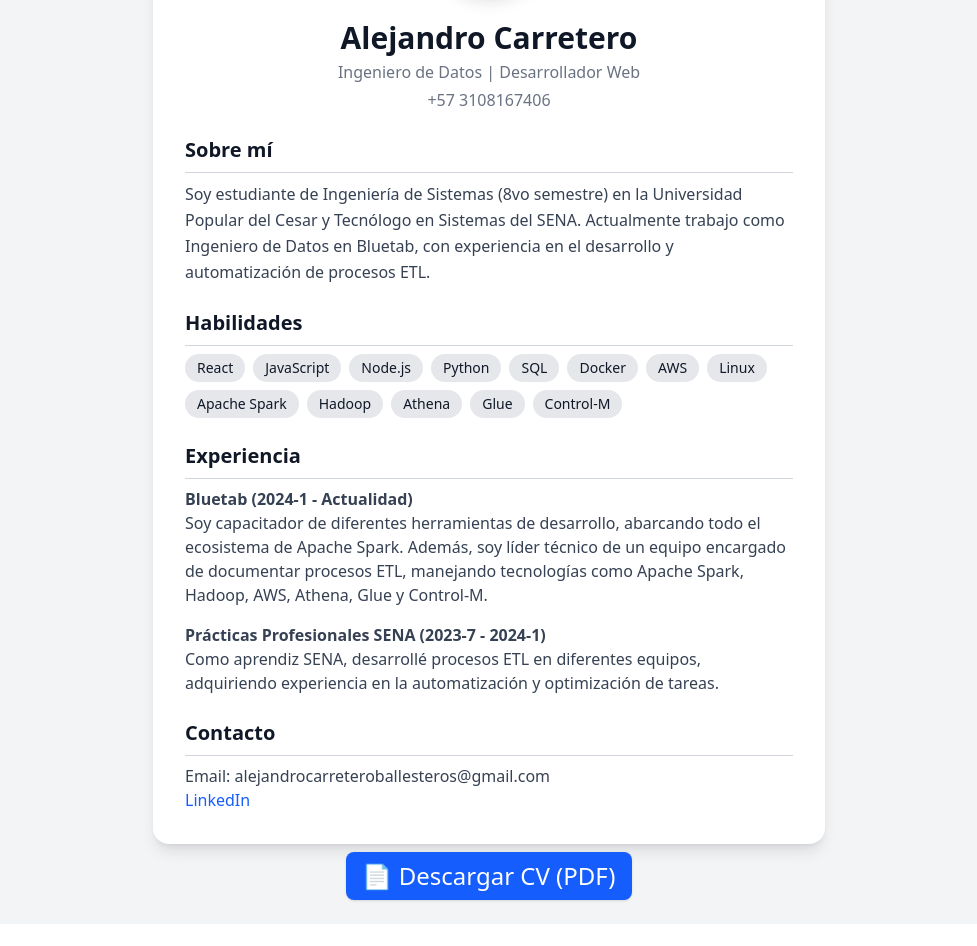
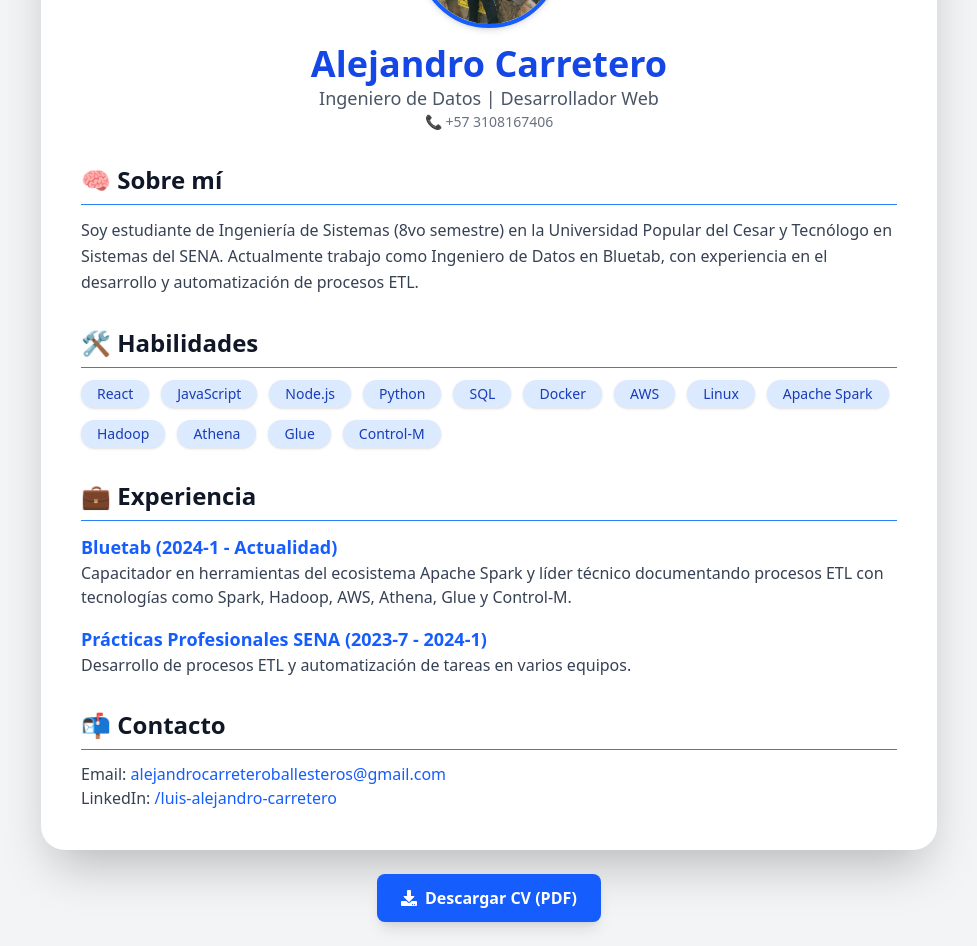
Before and after one commit to chandro-dev/alejocarreteroweb, a React (Vite) app: page /alejocarreteroweb/cv in a window 1280 px wide. Shown: the part 180-1126 px from the top of the page, without its empty margins (151-1128 px from the left). Before the commit the page ends 1104 px from the top, so only its background shows below. Built offline with nearby package versions, Linux system fonts and the light colour scheme.

Commit message:
Change styles of cv

```diff
--- a/package.json
+++ b/package.json
@@ -19,11 +19,11 @@
     "framer-motion": "^12.3.1",
     "react": "^18.3.1",
     "react-dom": "^18.3.1",
-    "react-icons": "^5.4.0",
+    "react-icons": "^5.5.0",
     "react-markdown": "^9.0.3",
     "react-redux": "^9.1.2",
     "react-router-dom": "^7.1.5",
-    "react-to-pdf": "^1.0.1",
+    "react-to-pdf": "^2.0.1",
     "redux": "^5.0.1",
     "swiper": "^11.2.2"
   },
--- a/src/cv/Cv.jsx
+++ b/src/cv/Cv.jsx
@@ -1,84 +1,48 @@
-import { useRef, useState, useEffect } from "react";
 import Photo from "./../assets/image.png";
+import { FaDownload } from "react-icons/fa";
 
 function Cv() {
-  const cvRef = useRef();
-  const [isReady, setIsReady] = useState(false);
 
-  // Comprobar si el componente está listo para imprimir
-  useEffect(() => {
-    if (cvRef.current) {
-      setIsReady(true); // Marca el componente como listo una vez se haya renderizado
-    }
-  }, [cvRef.current]);
 
   return (
-    <div className="min-h-screen flex flex-col items-center justify-center bg-gray-100 dark:bg-gray-900 text-gray-900 dark:text-white transition-all duration-300 p-4">
-
-
-
+    <div className="min-h-screen flex flex-col items-center justify-center bg-gray-100 dark:bg-gray-900 text-gray-900 dark:text-white transition-all duration-300 p-6 print:bg-white">
 
       {/* Contenedor del CV */}
       <div
-        ref={cvRef}
-        className="bg-white dark:bg-gray-800 p-8 rounded-2xl shadow-lg w-full max-w-2xl text-center print:shadow-none print:p-4"
+        className="bg-white dark:bg-gray-800 p-10 rounded-3xl shadow-2xl w-full max-w-4xl text-center print:shadow-none print:p-4 print:border-none print:rounded-none"
       >
-        {/* Imagen de Perfil */}
-        <div className="flex justify-center mb-6">
+        {/* Imagen y Título */}
+        <div className="flex flex-col items-center mb-8">
           <img
             src={Photo}
             alt="Profile"
-            className="w-32 h-32 rounded-full shadow-lg"
+            className="w-36 h-36 rounded-full shadow-md border-4 border-blue-600 mb-4"
           />
+          <h1 className="text-4xl font-bold text-blue-700 dark:text-blue-400">Alejandro Carretero</h1>
+          <p className="text-lg text-gray-600 dark:text-gray-400">Ingeniero de Datos | Desarrollador Web</p>
+          <p className="text-sm text-gray-500 dark:text-gray-400">📞 +57 3108167406</p>
         </div>
 
-        {/* Header */}
-        <header className="mb-6">
-          <h1 className="text-3xl font-bold">Alejandro Carretero</h1>
-          <p className="text-gray-500 dark:text-gray-400 mt-1">
-            Ingeniero de Datos | Desarrollador Web
-          </p>
-          {/* Teléfono */}
-          <p className="text-gray-500 dark:text-gray-400 mt-1">
-            +57 3108167406
-          </p>
-        </header>
-
-        {/* Sección Sobre Mí */}
-        <section className="mb-6 text-left">
-          <h2 className="text-xl font-semibold border-b border-gray-300 pb-2 mb-2">
-            Sobre mí
-          </h2>
+        {/* Sobre Mí */}
+        <section className="text-left mb-8">
+          <h2 className="text-2xl font-semibold border-b pb-2 border-blue-500 mb-3">🧠 Sobre mí</h2>
           <p className="text-gray-700 dark:text-gray-300 leading-relaxed">
             Soy estudiante de Ingeniería de Sistemas (8vo semestre) en la Universidad Popular del Cesar y Tecnólogo en Sistemas del SENA.
             Actualmente trabajo como Ingeniero de Datos en Bluetab, con experiencia en el desarrollo y automatización de procesos ETL.
           </p>
         </section>
 
-        {/* Sección Habilidades */}
-        <section className="mb-6 text-left">
-          <h2 className="text-xl font-semibold border-b border-gray-300 pb-2 mb-2">
-            Habilidades
-          </h2>
-          <ul className="flex flex-wrap gap-2">
+        {/* Habilidades */}
+        <section className="text-left mb-8">
+          <h2 className="text-2xl font-semibold border-b pb-2 border-blue-500 mb-3">🛠️ Habilidades</h2>
+          <ul className="flex flex-wrap gap-3">
             {[
-              "React",
-              "JavaScript",
-              "Node.js",
-              "Python",
-              "SQL",
-              "Docker",
-              "AWS",
-              "Linux",
-              "Apache Spark",
-              "Hadoop",
-              "Athena",
-              "Glue",
-              "Control-M"
+              "React", "JavaScript", "Node.js", "Python", "SQL", "Docker",
+              "AWS", "Linux", "Apache Spark", "Hadoop", "Athena", "Glue", "Control-M"
             ].map((skill) => (
               <li
                 key={skill}
-                className="bg-gray-200 dark:bg-gray-700 px-3 py-1 rounded-full text-sm"
+                className="bg-blue-100 dark:bg-blue-800 text-blue-800 dark:text-white px-4 py-1 rounded-full text-sm font-medium shadow-sm"
               >
                 {skill}
               </li>
@@ -86,53 +50,41 @@ function Cv() {
           </ul>
         </section>
 
-        {/* Sección Experiencia */}
-        <section className="mb-6 text-left">
-          <h2 className="text-xl font-semibold border-b border-gray-300 pb-2 mb-2">
-            Experiencia
-          </h2>
+        {/* Experiencia */}
+        <section className="text-left mb-8">
+          <h2 className="text-2xl font-semibold border-b pb-2 border-blue-500 mb-3">💼 Experiencia</h2>
           <div className="space-y-4">
             <div>
+              <h3 className="text-lg font-semibold text-blue-600 dark:text-blue-400">Bluetab (2024-1 - Actualidad)</h3>
               <p className="text-gray-700 dark:text-gray-300">
-                <strong>Bluetab (2024-1 - Actualidad)</strong>
-                <br />
-                Soy capacitador de diferentes herramientas de desarrollo, abarcando todo el ecosistema de Apache Spark. Además, soy líder técnico de un equipo encargado de documentar procesos ETL, manejando tecnologías como Apache Spark, Hadoop, AWS, Athena, Glue y Control-M.
+                Capacitador en herramientas del ecosistema Apache Spark y líder técnico documentando procesos ETL con tecnologías como Spark, Hadoop, AWS, Athena, Glue y Control-M.
               </p>
             </div>
             <div>
+              <h3 className="text-lg font-semibold text-blue-600 dark:text-blue-400">Prácticas Profesionales SENA (2023-7 - 2024-1)</h3>
               <p className="text-gray-700 dark:text-gray-300">
-                <strong>Prácticas Profesionales SENA (2023-7 - 2024-1)</strong>
-                <br />
-                Como aprendiz SENA, desarrollé procesos ETL en diferentes equipos, adquiriendo experiencia en la automatización y optimización de tareas.
+                Desarrollo de procesos ETL y automatización de tareas en varios equipos.
               </p>
             </div>
           </div>
         </section>
 
-        {/* Sección Contacto */}
+        {/* Contacto */}
         <section className="text-left">
-          <h2 className="text-xl font-semibold border-b border-gray-300 pb-2 mb-2">
-            Contacto
-          </h2>
-          <p className="text-gray-700 dark:text-gray-300">Email: alejandrocarreteroballesteros@gmail.com</p>
-          <p className="text-gray-700 dark:text-gray-300">
-            <a
-              href="https://www.linkedin.com/in/luis-alejandro-carretero/"
-              className="text-blue-600 hover:underline"
-            >
-              LinkedIn
-            </a>
-          </p>
+          <h2 className="text-2xl font-semibold border-b pb-2 border-blue-500 mb-3">📬 Contacto</h2>
+          <p className="text-gray-700 dark:text-gray-300">Email: <a className="text-blue-600 hover:underline" href="mailto:alejandrocarreteroballesteros@gmail.com">alejandrocarreteroballesteros@gmail.com</a></p>
+          <p className="text-gray-700 dark:text-gray-300">LinkedIn: <a className="text-blue-600 hover:underline" href="https://www.linkedin.com/in/luis-alejandro-carretero/" target="_blank" rel="noopener noreferrer">/luis-alejandro-carretero</a></p>
         </section>
+      </div>
 
-      </div>
-      {/* Botón para imprimir */}
+      {/* Botón para descargar PDF */}
       <a
         href="/alejocarreteroweb/CV_Alejandro_Carretero.pdf"
         download="CV_Alejandro_Carretero.pdf"
-        className="px-4 m-2 text-2xl py-2 p-2 bg-blue-600 text-white rounded-lg shadow"
+        className="flex items-center gap-2 mt-6 px-6 py-3 bg-blue-600 hover:bg-blue-700 text-white font-semibold rounded-lg shadow-lg transition-all"
       >
-        📄 Descargar CV (PDF)
+        <FaDownload />
+        Descargar CV (PDF)
       </a>
     </div>
   );
```
Also changed, not shown: 1 other file (tests, documents, lock files or other folders).
